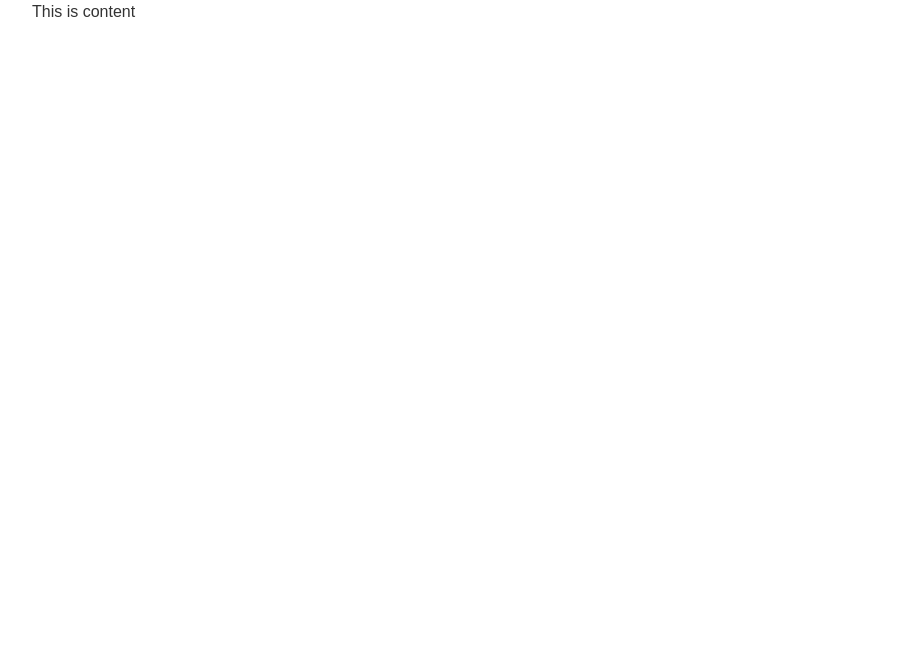
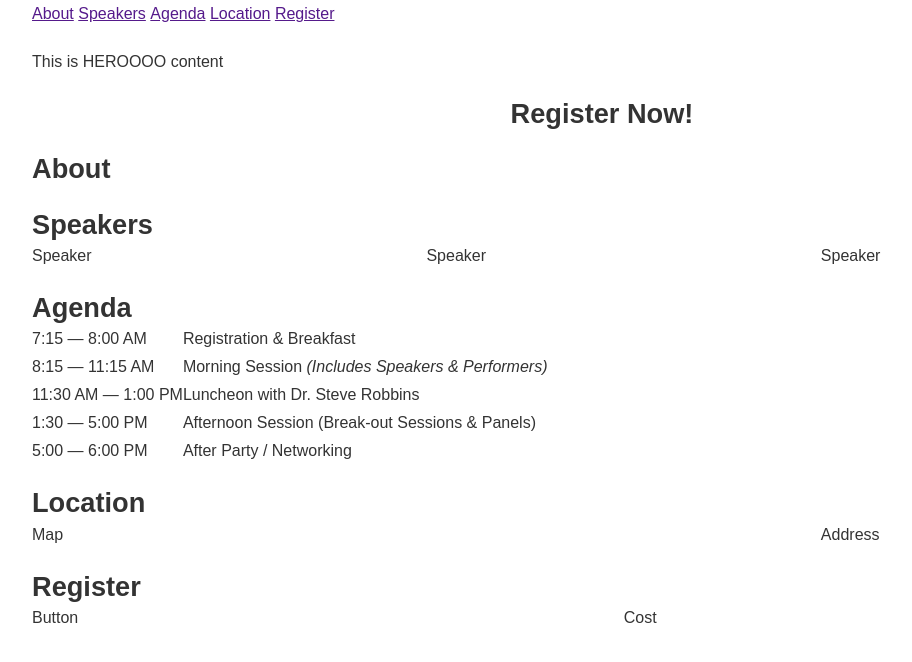
Before and after one commit to JBertling/WorkplaceRevolution, a plain HTML site: page index.html in a window 1280 px wide. Shown: the whole page, without its empty margins (38-950 px from the left). Drawn offline with nearby package versions, Linux system fonts and the light colour scheme.

Commit message:
Start Content Markup

```diff
--- a/css/main.css
+++ b/css/main.css
@@ -6,7 +6,7 @@ body {
 	/* SET FONT COLOR */
 	color: #333;
 	/* SET LINE HEIGHT */
-	line-height: 24px;
+	line-height: 28px;
 }
 
 h1 {
@@ -29,23 +29,14 @@ ul, ol {
 
 }
 
-ul.no-bullets,
-ol.no-bullets {
+ul.no-bullets {
 	margin: 0;
 	padding: 0;
 	list-style-type: none;
 }
 
-.button {
-
-}
-
-.button.large {
-
-}
-
-.button.small {
-
+ul.horizontal li {
+	display: inline-block;
 }
 
 header {
@@ -72,6 +63,31 @@ section {
 
 }
 
+table {
+	margin: 0;
+}
+
+
+.button {
+
+}
+
+.button.large {
+
+}
+
+.button.small {
+
+}
+
+.row {
+	margin-bottom: 20px;
+}
+
+.floatright {
+	float: right;
+}
+
 /* MOBILE */
 
 @media only screen and (max-width: 600px) {
--- a/index.html
+++ b/index.html
@@ -15,9 +15,69 @@
 
 		<div class="container">
 			<div class="col_12">
-				<div class="row">
-					This is content
-				</div>
+				<header class="row">
+					<nav>
+						<ul class="no-bullets horizontal">
+							<li><a href="" title="">About</a></li>
+							<li><a href="" title="">Speakers</a></li>
+							<li><a href="" title="">Agenda</a></li>
+							<li><a href="" title="">Location</a></li>
+							<li><a href="" title="">Register</a></li>
+						</ul>
+					</nav>
+				</header>
+				<section class="row">
+					This is HEROOOO content
+				</section>
+				<section class="row">
+					<h2 class="textcenter">Register Now!</h2>
+				</section>
+				<section class="row">
+					<h2>About</h2>
+				</section>
+				<section class="row">
+					<h2>Speakers</h2>
+					<article class="col_4_12_12">Speaker</article>
+					<article class="col_4_12_12">Speaker</article>
+					<article class="col_4_12_12 omega">Speaker</article>
+				</section>
+				<section class="row">
+					<h2>Agenda</h2>
+					<table>
+						<tbody>
+							<tr>
+								<td>7:15 &mdash; 8:00 AM</td>
+								<td>Registration &amp; Breakfast</td>
+							</tr>
+							<tr>
+								<td>8:15 &mdash; 11:15 AM</td>
+								<td>Morning Session <em>(Includes Speakers &amp; Performers)</em></td>
+							</tr>
+							<tr>
+								<td>11:30 AM &mdash; 1:00 PM</td>
+								<td>Luncheon with Dr. Steve Robbins</td>
+							</tr>
+							<tr>
+								<td>1:30 &mdash; 5:00 PM</td>
+								<td>Afternoon Session (Break-out Sessions &amp; Panels)</td>
+							</tr>
+							<tr>
+								<td>5:00 &mdash; 6:00 PM</td>
+								<td>After Party / Networking</td>
+							</tr>
+						</tbody>
+					</table>
+				</section>
+				<section class="row">
+					<h2>Location</h2>
+					<div class="col_8_7_12">Map</div>
+					<div class="col_4_5_12 omega">Address</div>
+				</section>
+				<section class="row">
+					<h2>Register</h2>
+					<div class="col_6_6_12 omega floatright">Cost</div>
+					<div class="col_6_6_12">Button</div>
+				</section>
 			</div>
 		</div>
 
```
